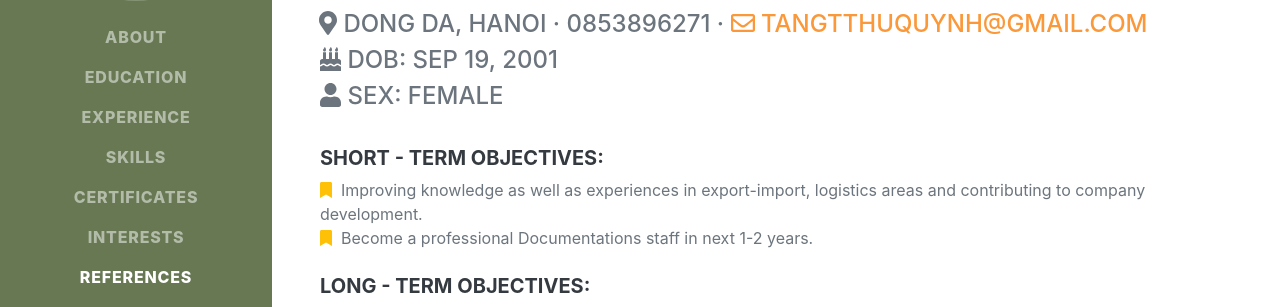
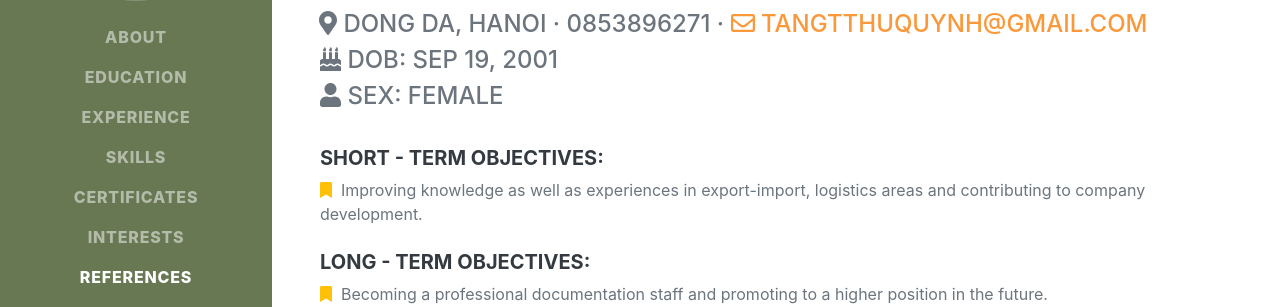
Before and after one commit to quynhtang/cv-docs, a plain HTML site: page index.html in a window 1280 px wide. Shown: the part 335-642 px from the top of the page. Drawn offline with nearby package versions, Linux system fonts and the light colour scheme; a web font is replaced by a local one.

Commit message:
change: content cv

```diff
--- a/index.html
+++ b/index.html
@@ -73,11 +73,11 @@
                 <div class="mb-0">
                     <i class="fa-custom-list fa fa-bookmark text-warning"></i>&nbsp;
                     Improving knowledge as well as experiences in export-import, logistics areas and contributing to company development.<br>
-                </div>
-                <div class="mb-0">
+                </div><br>
+                <!-- <div class="mb-0">
                     <i class="fa-custom-list fa fa-bookmark text-warning"></i>&nbsp;
                     Become a professional Documentations staff in next 1-2 years.<br>
-                </div><br>
+                </div><br> -->
                 <h5>Long - term Objectives:</h5>
                 <div class="mb-0">
                     <i class="fa-custom-list fa fa-bookmark text-warning"></i>&nbsp;
```
